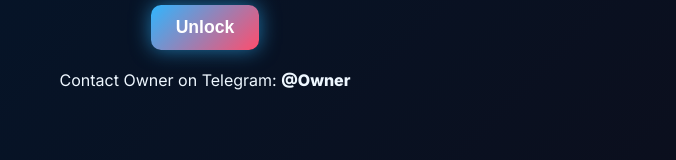
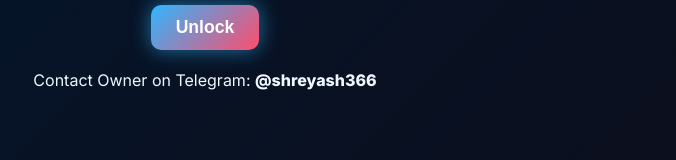
Before and after one commit to mryashbhai531-dotcom/Luxora, a plain HTML site: page study.html in a window 1280 px wide. Shown: the part 515-675 px from the top of the page, without its empty margins (435-1111 px from the left). Drawn offline with Linux system fonts and the light colour scheme.

Commit message:
Update study.html

```diff
--- a/study.html
+++ b/study.html
@@ -122,7 +122,7 @@
       <input type="password" id="password-input" placeholder="Enter password">
       <br>
       <button id="submit-btn">Unlock</button>
-      <p style="margin-top:20px;">Contact Owner on Telegram: <b>@Owner</b></p>
+      <p style="margin-top:20px;">Contact Owner on Telegram: <b>@shreyash366</b></p>
     </div>
 
     <!-- Main Website (Hidden until correct password) -->
```
